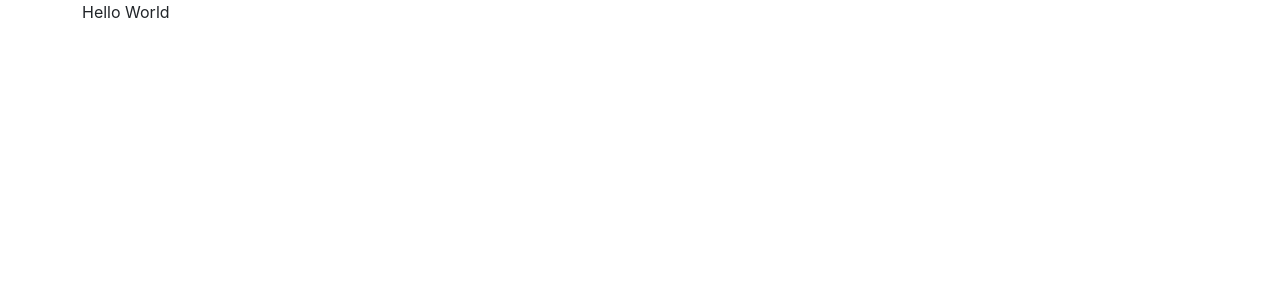
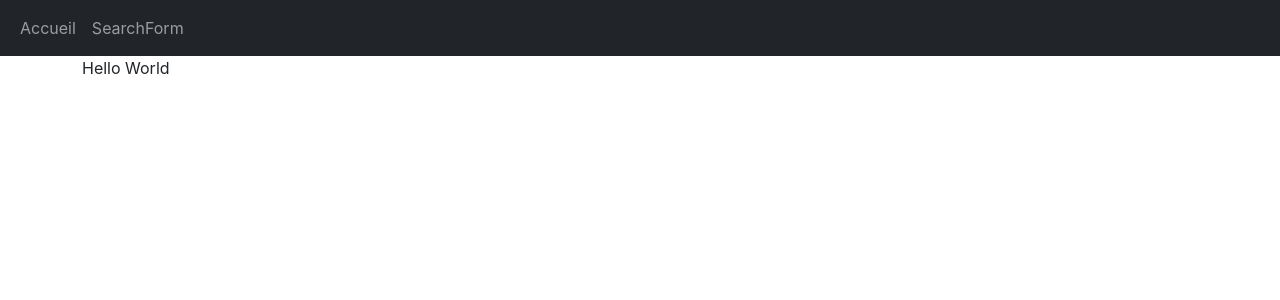
Before and after one commit to Clement-Julia/SpaceX, a React (Create React App) app: page / in a window 1280 px wide. Shown: the top 300 px of the page. Built offline with nearby package versions, Linux system fonts and the light colour scheme.

Commit message:
fix launch

```diff
--- a/package.json
+++ b/package.json
@@ -8,6 +8,8 @@
     "@testing-library/user-event": "^13.5.0",
     "react": "^18.2.0",
     "react-dom": "^18.2.0",
+    "react-hook-form": "^7.43.9",
+    "react-router-dom": "^6.11.2",
     "react-scripts": "5.0.1",
     "react-toastify": "^9.1.3",
     "web-vitals": "^2.1.4"
--- a/src/App.js
+++ b/src/App.js
@@ -1,8 +1,5 @@
-import { useContext, useEffect, useState } from 'react'
 import Routeur from './components/routes/Routeur'
 
 export default function App() {
-	return (
-    <Routeur />
-	)
+	return <Routeur />
 }
--- a/src/components/routes/Routeur.js
+++ b/src/components/routes/Routeur.js
@@ -2,6 +2,7 @@ import React from 'react'
 import { Route, Routes, BrowserRouter } from 'react-router-dom'
 import { toast } from 'react-toastify'
 import 'react-toastify/dist/ReactToastify.css'
+import Navigation from '../layout/Navigation'
 
 import Home from '../pages/Home'
 import NotFound from './error-page'
@@ -9,6 +10,7 @@ import NotFound from './error-page'
 const Routeur = () => {
 	return (
 		<BrowserRouter>
+			<Navigation />
 			<Routes>
 				<Route exact path='/' element={<Home />} />
 				<Route path='*' element={<NotFound />} />
```
Also changed, not shown: 1 other file (tests, documents, lock files or other folders).
